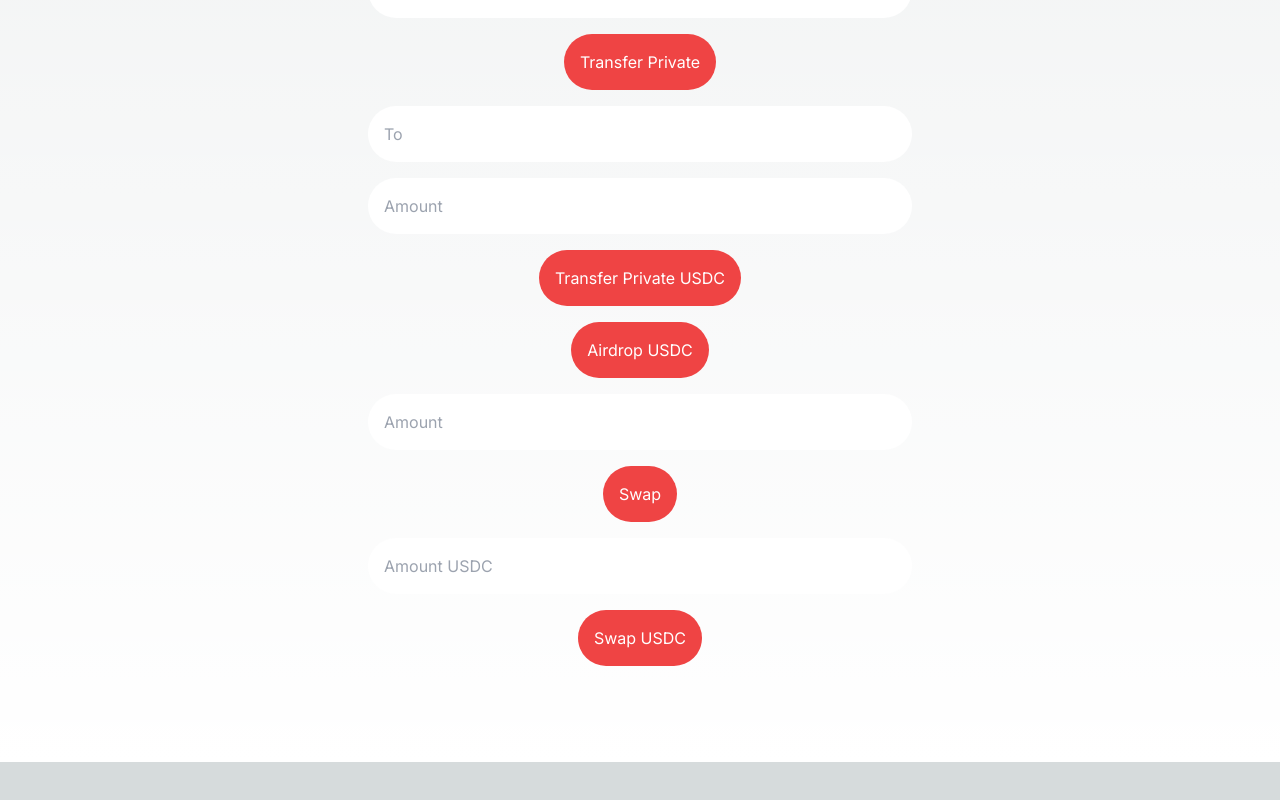
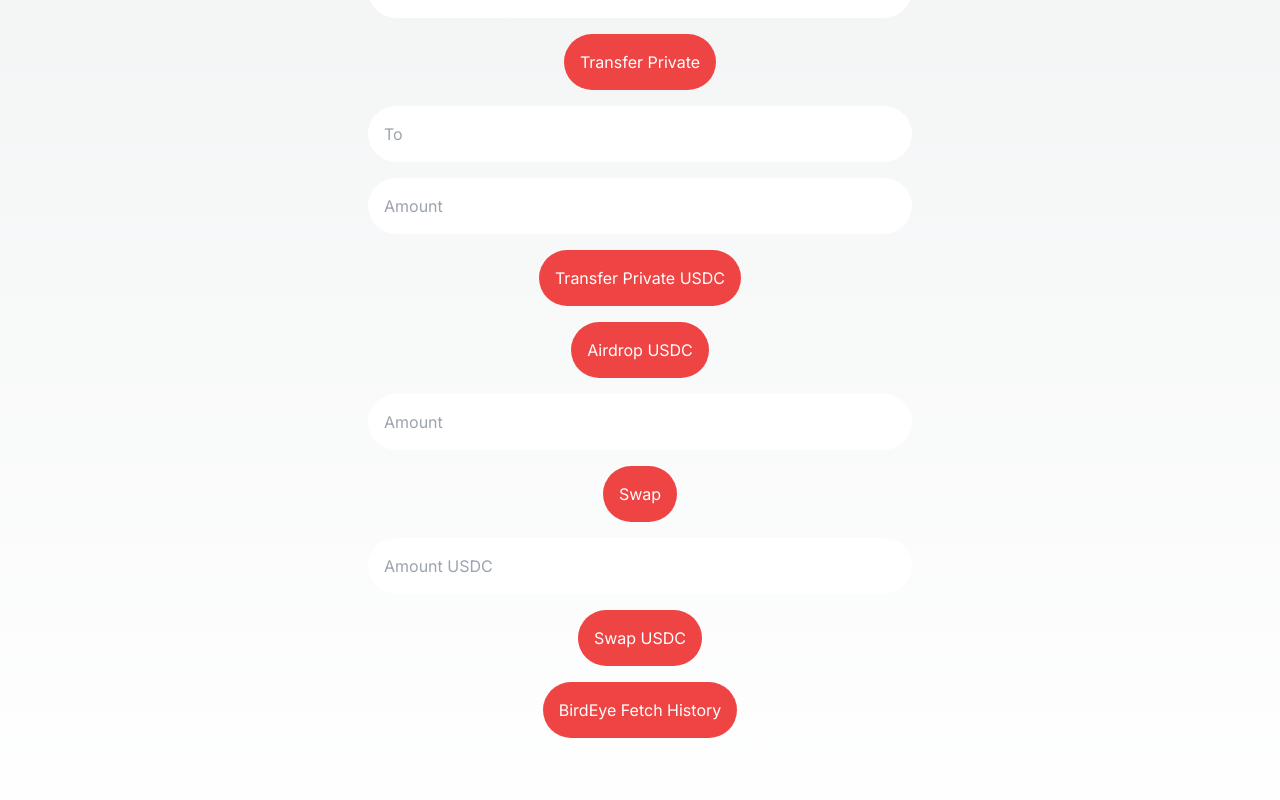
Before and after one commit to AnoyRC/SolanaWalletInfra_Test, a Next.js app: page / in a window 1280 px wide. Shown: the part 2150-2950 px from the top of the page. Before the commit the page ends 2912 px from the top, so only its background shows below. Built offline with nearby package versions, Linux system fonts and the light colour scheme; what @solana/web3.js would draw is missing.

Commit message:
BirdEye API Data Fetched

```diff
--- a/app/page.js
+++ b/app/page.js
@@ -628,6 +628,29 @@
     });
   };
 
+  const birdEyeFetchHistory = async () => {
+    const date = new Date();
+    const time_to = Math.floor(date.getTime() / 1000);
+    date.setDate(date.getDate() - 10);
+    const time_from = Math.floor(date.getTime() / 1000);
+    console.log(time_from, time_to);
+    const { data } = await (
+      await fetch(
+        `https://public-api.birdeye.so/public/history_price?address=So11111111111111111111111111111111111111112&type=token&time_from=${time_from}&time_to=${time_to}`
+      )
+    ).json();
+
+    console.log(data);
+
+    const price = await (
+      await fetch(
+        "https://public-api.birdeye.so/public/price?address=So11111111111111111111111111111111111111112"
+      )
+    ).json();
+
+    console.log(price.data);
+  };
+
   return (
     <main className="flex min-h-screen flex-col items-center space-y-4 p-24">
       {/* Create Wallet */}
@@ -961,6 +984,16 @@
       >
         Swap USDC
       </button>
+
+      {/* BirdEye Fetch History */}
+      <button
+        onClick={async () => {
+          await birdEyeFetchHistory();
+        }}
+        className="rounded-full p-4 bg-red-500 text-white"
+      >
+        BirdEye Fetch History
+      </button>
     </main>
   );
 }
```
